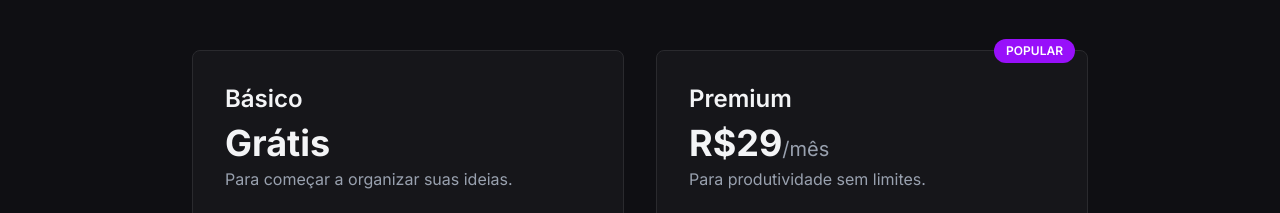
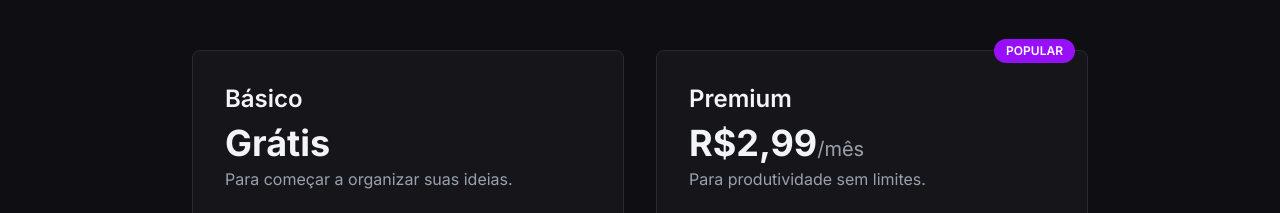
Before and after one commit to Nanndo9/FocusOnTasks-portal, a React (Vite) app: page / in a window 1280 px wide. Shown: the part 2440-2653 px from the top of the page. Built offline with nearby package versions, Linux system fonts and the light colour scheme.

Commit message:
fix:price plan pro

```diff
--- a/src/components/PricingSection.tsx
+++ b/src/components/PricingSection.tsx
@@ -14,7 +14,7 @@ const PricingSection = () => {
         },
         {
             name: "Premium",
-            price: "R$29",
+            price: "R$2,99",
             period: "/mês",
             description: "Para produtividade sem limites.",
             featuresList: ["Projetos ilimitados", "Colaboração avançada", "Sincronização na nuvem", "Suporte prioritário"],
```
